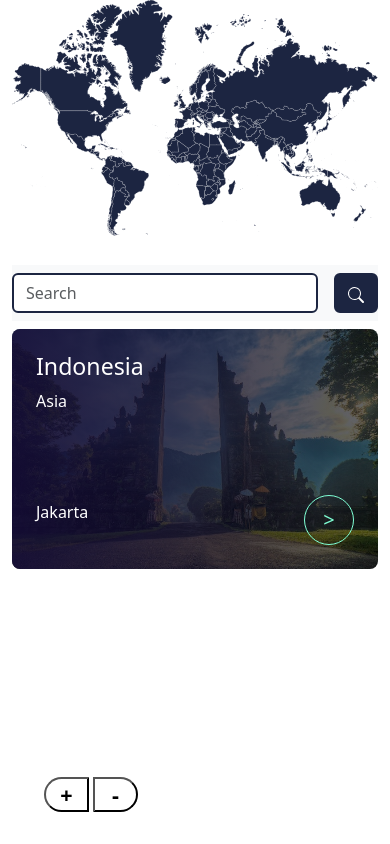
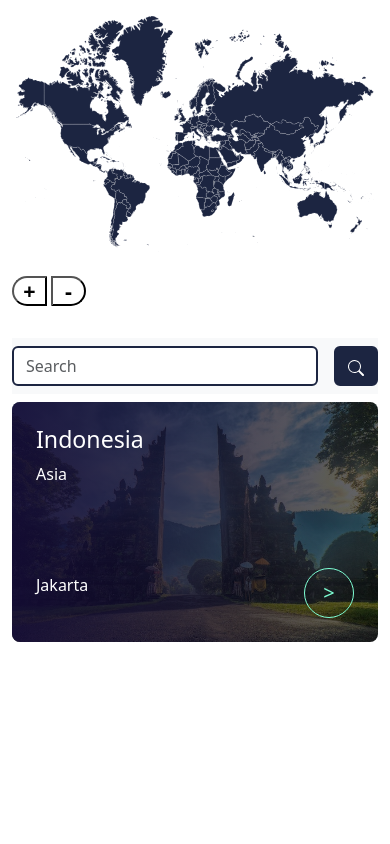
Before and after one commit to imaulanaazn/worldmap, a Vue app: page / in a window 390 px wide. Built offline with nearby package versions, Linux system fonts and the light colour scheme.

Commit message:
make responsive for lg and sm device

```diff
--- a/src/views/HomeView.vue
+++ b/src/views/HomeView.vue
@@ -1,6 +1,6 @@
 <template>
    <main class="text-light w-100 container-fluid row mx-0 px-0 position-relative overflow-hidden">
-     <div class="map col-md-9 col-sm-12 d-flex align-items-center justify-content-center overflow-auto">
+     <div class="map col-lg-9 col-12 p-md-4 p-3 d-flex align-items-center justify-content-center overflow-auto">
       <svg
       ref="svg"
       @mousemove="handleMouseMove"
@@ -1049,7 +1049,7 @@
 
    </div>
 
-   <div class="zoom-btn position-absolute">
+   <div class="zoom-btn d-flex position-md-absolute m-md-0 my-2">
      <button class="bg-transparent rounded-start-pill me-1 fs-4 fw-semibold lh-1" @click="handleZoom('+')">
        +
      </button>
@@ -1058,7 +1058,7 @@
      </button>
    </div>
 
-    <SidebarCountry class="col-md-3 col-sm-12"/>
+    <SidebarCountry class="col-lg-3 col-12"/>
   </main>
 </template>
 
@@ -1088,7 +1088,6 @@
          const handleZoom = (operation)=>{
             if(operation === '+'){
                mapScale.value += 0.1
-               console.log(mapScale.value);
             }else{
                mapScale.value -= 0.1
             }
@@ -1106,7 +1105,6 @@
                }
             })
          })
-
 
          return {
             mapScale,
@@ -1135,8 +1133,8 @@
       left: 2rem;
    }
    .zoom-btn button{
-      width: 45px;
-      height: 35px;
+      width: 35px;
+      height: 30px;
    }
    .zoom-btn button:hover{
       background-color: var(--complementary-color) !important;
@@ -1163,4 +1161,19 @@
       background-color: var(--secondary-color);
       z-index: 9999;
    }
+
+  @media screen and (min-width: 768px) {
+     .zoom-btn button{
+        width: 45px;
+        height: 35px;
+      }
+
+
+   }
+
+   @media screen and (min-width: 1024px) {
+   .zoom-btn{
+      position: absolute;
+      }
+   }
 </style>
```
Lines whose indentation alone changed are shown as unchanged.
